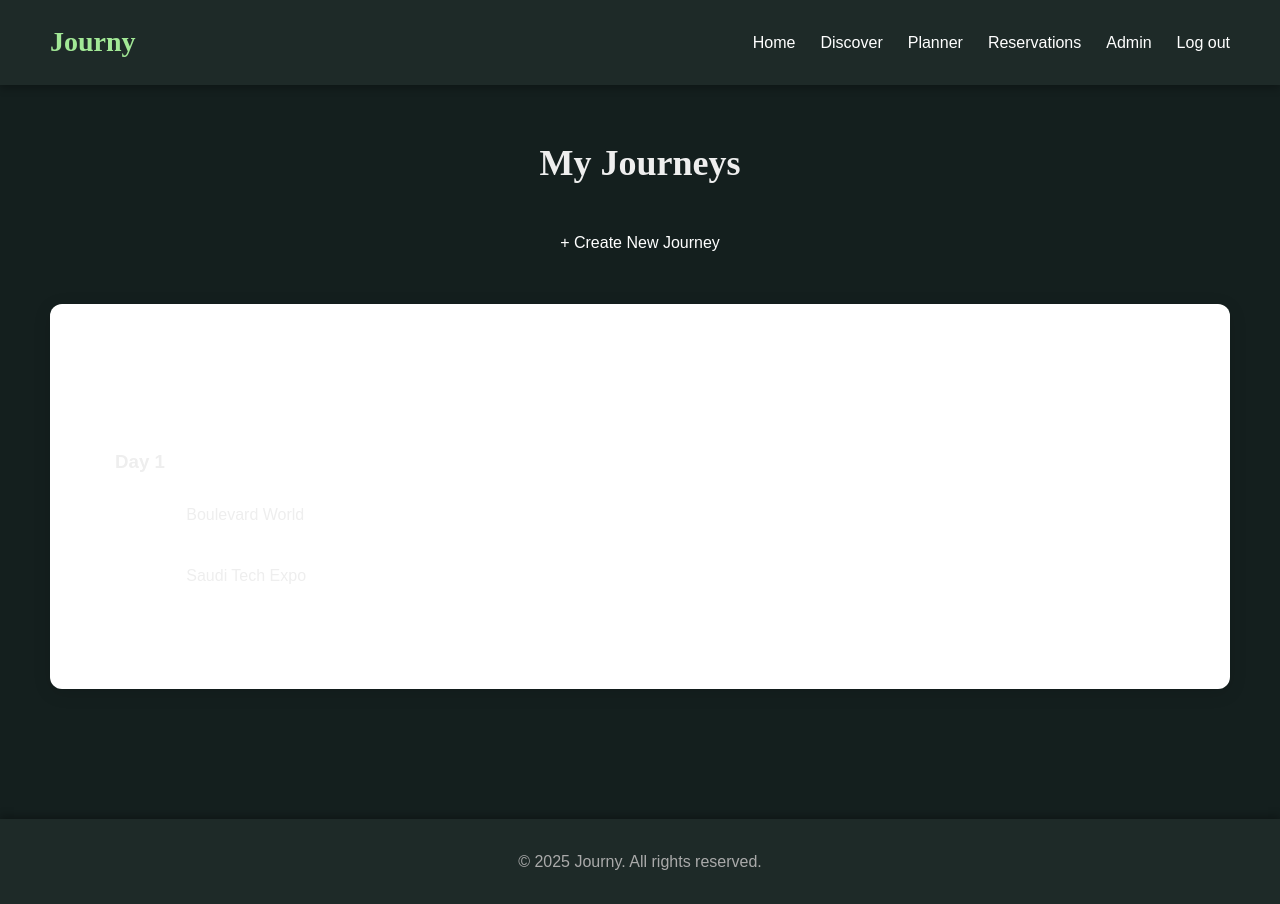
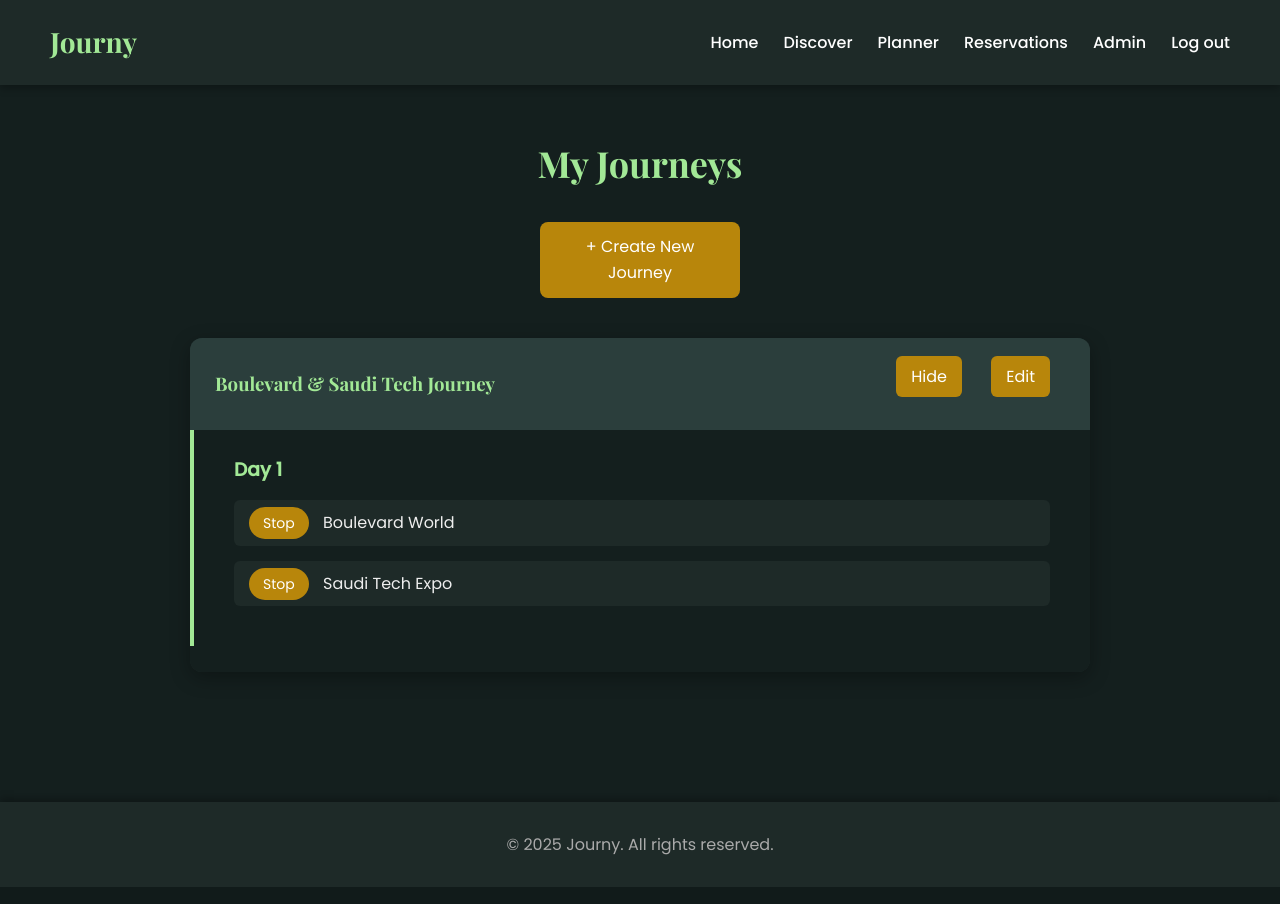
Before and after one commit to falwa-alkhalifah/Journy, a PHP site: page /planner.php?view=10 in a window 1280 px wide. Run offline with PHP 8.4, Linux system fonts and the light colour scheme; a user stored in the database is signed in; data comes from the database, SQL or seed files in the repository.

Commit message:
Update planner.php
Signed-off-by: Mayaz-15 <mayaz9995@gmail.com>

```diff
--- a/planner.php
+++ b/planner.php
@@ -18,24 +18,32 @@ $view_journey_id = isset($_GET['view']) ? intval($_GET['view']) : 0;
 <html>
 <head>
 <title>Planner</title>
+<link href="https://fonts.googleapis.com/css2?family=Playfair+Display:wght@700&family=Poppins:wght@400;500&display=swap" rel="stylesheet">
 <link rel="stylesheet" href="style.css">
 <style>
     /* PAGE STYLING */
     a{text-decoration: none}
-    .planner-container{ padding:50px; }
-    .page-title{ font-family:'Playfair Display',serif; font-size:36px; text-align:center; margin-bottom:30px; color:var(--green-dark); }
-    .create-btn{ display:block; margin:0 auto 40px; padding:12px 25px; background:var(--green-mid); color:#fff; border-radius:8px; border:none; cursor:pointer; font-size:16px; }
-    .create-btn:hover{ background:var(--green-dark); }
-    .journey-card{ background:#fff; border-radius:12px; box-shadow:0 4px 18px rgba(0,0,0,0.12); margin-bottom:30px; overflow:hidden; }
-    .journey-header{ padding:18px 25px; background:var(--green-mid); color:#fff; display:flex; justify-content:space-between; align-items:center; }
-    .itinerary{ padding:25px 40px; border-left:4px solid var(--green-mid); }
+    .planner-container{ padding:50px; max-width: 1000px; margin: 0 auto; }
+    .page-title{ font-family:'Playfair Display',serif; font-size:36px; text-align:center; margin-bottom:30px; color:#a2e896; }
+    .create-btn{ display:block; margin:0 auto 40px; padding:12px 25px; background:#b8860b; color:#fff; border-radius:8px; border:none; cursor:pointer; font-size:16px; text-decoration: none; text-align: center; width: 200px; transition: 0.3s; }
+    .create-btn:hover{ background:#d4af37; }
+    .journey-card{ background:#1e2a28; border-radius:12px; box-shadow:0 6px 20px rgba(0,0,0,0.3); margin-bottom:30px; overflow:hidden; transition: 0.3s; }
+    .journey-card:hover { box-shadow: 0 8px 25px rgba(162, 232, 150, 0.3); }
+    .journey-header{ padding:18px 25px; background:#2b3e3c; color:#fff; display:flex; justify-content:space-between; align-items:center; }
+    .journey-header h3 { color: #a2e896; font-family: 'Playfair Display', serif; }
+    .itinerary{ padding:25px 40px; border-left:4px solid #a2e896; background: #141f1e; margin: 0; }
     .itinerary p {
         margin: 15px 0;
-        padding: 10px 0;
+        padding: 10px 15px;
+        background: #1e2a28;
+        border-radius: 6px;
+        color: #eee;
     }
-    .time-tag{ background:var(--brown-subtle); padding:6px 14px; color:#fff; border-radius:20px; font-size:14px; margin-right: 10px; }
-    .btn-small{ background:var(--brown-subtle); color:white; padding:8px 15px; border-radius:6px; margin-left:10px; }
-    .btn-small:hover{ background:var(--brown-dark); }
+    .time-tag{ background:#b8860b; padding:6px 14px; color:#fff; border-radius:20px; font-size:14px; margin-right: 10px; }
+    .btn-small{ background:#b8860b; color:white; padding:8px 15px; border-radius:6px; margin-left:10px; text-decoration: none; display: inline-block; transition: 0.3s; }
+    .btn-small:hover{ background:#d4af37; }
+    .journey-details { background: #141f1e; }
+    .no-journeys { text-align: center; color: #a2e896; font-size: 1.2rem; margin: 40px 0; }
 </style>
 </head>
 <body>
@@ -60,8 +68,9 @@ $view_journey_id = isset($_GET['view']) ? intval($_GET['view']) : 0;
 </header>
 <section class="planner-container">
     <h1 class="page-title">My Journeys</h1>
-    <a href="create_plan.php"><button class="create-btn">+ Create New Journey</button></a>
+    <a href="create_plan.php" class="create-btn">+ Create New Journey</a>
 
+    <?php if($journeys->num_rows > 0): ?>
         <?php while($j = $journeys->fetch_assoc()): ?>
             <?php
             $journeyID = isset($j['JourneyID']) ? intval($j['JourneyID']) : 0;
@@ -85,10 +94,10 @@ $view_journey_id = isset($_GET['view']) ? intval($_GET['view']) : 0;
                 </div>
 
                 <?php if($view_journey_id && $view_journey_id === $journeyID && $days): ?>
-            <div class="journey-details" style="padding:25px;">
+                <div class="journey-details">
                     <?php while($d = $days->fetch_assoc()): ?>
                         <div class="itinerary">
-                        <h3 style="color:var(--green-dark);margin-bottom:8px;">Day <?= $d['DayNumber'] ?></h3>
+                            <h3 style="color:#a2e896;margin-bottom:8px;">Day <?= $d['DayNumber'] ?></h3>
                             <?php
                             $items = $link->query("
                                 SELECT ji.*,
@@ -105,7 +114,7 @@ $view_journey_id = isset($_GET['view']) ? intval($_GET['view']) : 0;
                                     <p><span class="time-tag">Stop</span> <?= htmlspecialchars($i['rname']) ?></p>
                                 <?php endwhile; ?>
                             <?php else: ?>
-                            <p><em>No stops planned for this day</em></p>
+                                <p><em style="color: #bbb;">No stops planned for this day</em></p>
                             <?php endif; ?>
                         </div><br>
                     <?php endwhile; ?>
@@ -113,6 +122,9 @@ $view_journey_id = isset($_GET['view']) ? intval($_GET['view']) : 0;
                 <?php endif; ?>
             </div>
         <?php endwhile; ?>
+    <?php else: ?>
+        <p class="no-journeys">You haven't created any journeys yet. Create your first journey to start planning!</p>
+    <?php endif; ?>
 
 </section>
 <footer>
```
Lines whose indentation alone changed are shown as unchanged.
